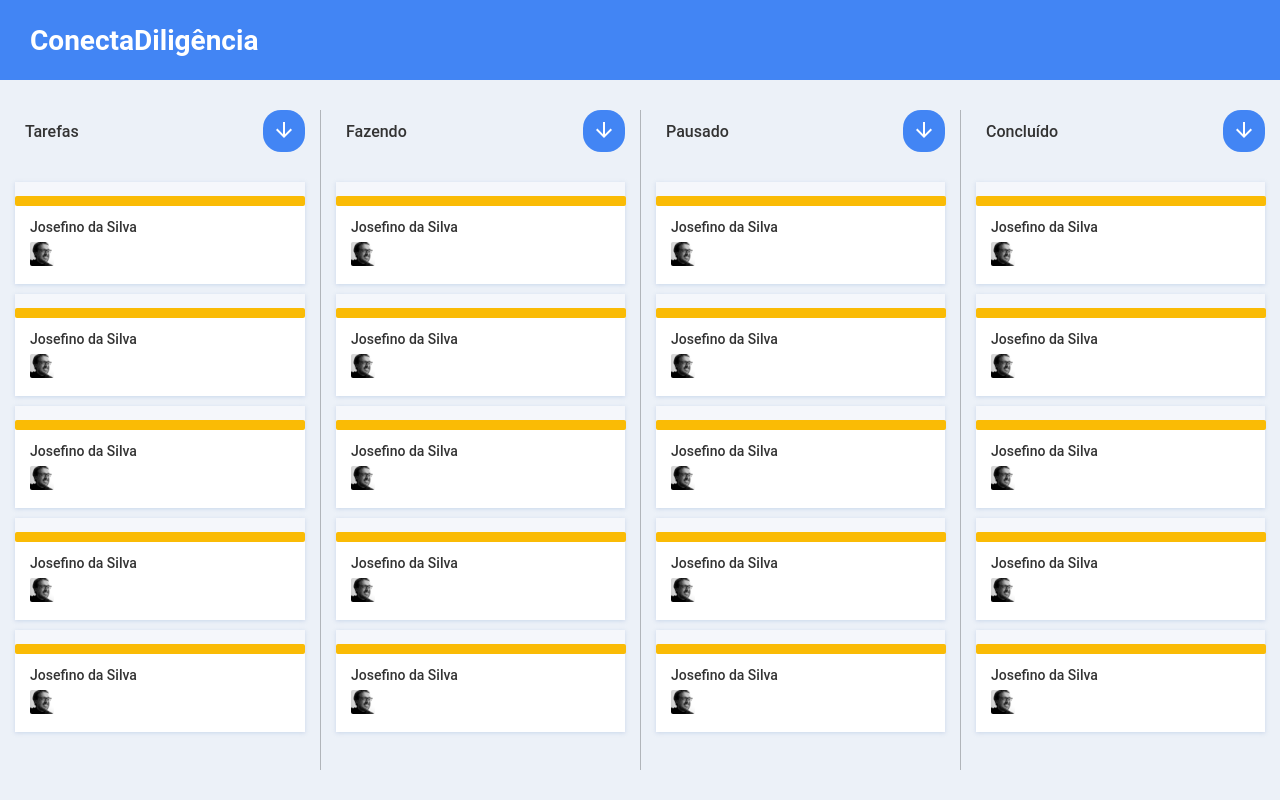
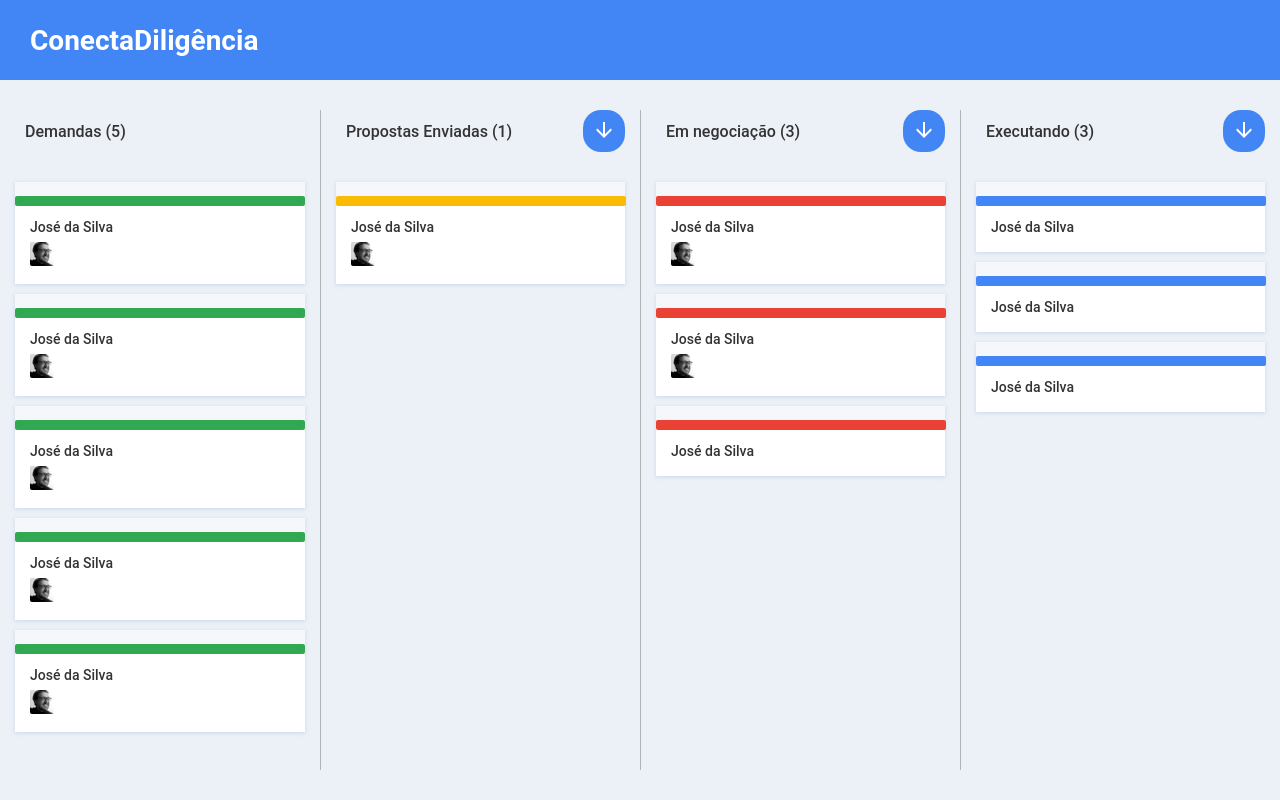
Before and after one commit to JvFern4ndes/conectaDiligencia, a React (Create React App) app in the folder front/: page / in a window 1280 px wide. Built offline with nearby package versions, Linux system fonts and the light colour scheme.

Commit message:
feat: start of development of drag and drop functionality

```diff
--- a/front/package.json
+++ b/front/package.json
@@ -8,6 +8,8 @@
     "@testing-library/user-event": "^13.5.0",
     "prop-types": "^15.8.1",
     "react": "^18.2.0",
+    "react-dnd": "^16.0.1",
+    "react-dnd-html5-backend": "^16.0.1",
     "react-dom": "^18.2.0",
     "react-icons": "^4.8.0",
     "react-scripts": "5.0.1",
--- a/front/src/App.js
+++ b/front/src/App.js
@@ -1,4 +1,6 @@
 import React from 'react';
+import { DndProvider } from 'react-dnd';
+import { HTML5Backend } from 'react-dnd-html5-backend';
 
 import GlobalStyles from './styles/globalStyles';
 
@@ -7,12 +9,12 @@ import Board from './components/Board';
 
 function App() {
   return (
-    <>
+    <DndProvider backend={HTML5Backend}>
       <Header />
       <Board />
 
       <GlobalStyles />
-    </>
+    </DndProvider>
   );
 }
 
--- a/front/src/components/Card/index.js
+++ b/front/src/components/Card/index.js
@@ -1,17 +1,33 @@
 import React from 'react';
+import PropTypes from 'prop-types';
+import { useDrag } from 'react-dnd';
 
 import userPhoto from '../../assets/images/userPhoto.png';
 
 import { Container, Label } from './styles';
 
-export default function Card() {
+export default function Card(props) {
+  const [{ isDragging }, dragRef] = useDrag({
+    type: 'BOX',
+    item: { type: 'CARD' },
+    collect: (monitor) => ({
+      isDragging: monitor.isDragging(),
+    }),
+  });
+
+  const { data } = props;
+
   return (
-    <Container>
+    <Container ref={dragRef} isDragging={isDragging}>
       <header>
-        <Label color="#fabb05" />
+        {data.labels.map((label) => <Label key={label} color={label} />)}
       </header>
-      <p>Josefino da Silva</p>
-      <img src={userPhoto} alt="" />
+      <p>{data.content}</p>
+      { data.user && <img src={userPhoto} alt="userPhoto" /> }
     </Container>
   );
 }
+
+Card.propTypes = {
+  data: PropTypes.node.isRequired,
+};
--- a/front/src/components/List/index.js
+++ b/front/src/components/List/index.js
@@ -14,22 +14,20 @@ export default function List(props) {
     <Container>
       <header>
         <h2>{data.title}</h2>
-        <button type="button">
-          <MdArrowDownward size={24} color="#FFF" />
-        </button>
+        {data.creatable && (
+          <button type="button">
+            <MdArrowDownward size={24} color="#FFF" />
+          </button>
+        )}
       </header>
 
       <ul>
-        <Card />
-        <Card />
-        <Card />
-        <Card />
-        <Card />
+        { data.cards.map((card) => <Card key={card.id} data={card} />) }
       </ul>
     </Container>
   );
 }
 
 List.propTypes = {
-  data: PropTypes.string.isRequired,
+  data: PropTypes.node.isRequired,
 };
--- a/front/src/services/api.js
+++ b/front/src/services/api.js
@@ -1,95 +1,100 @@
+import React from 'react';
+import userPhoto from '../assets/images/userPhoto.png';
+
 export default function loadLists() {
   return [
     {
-      title: 'Tarefas',
-      creatable: true,
+      title: 'Demandas (5)',
+      creatable: false,
       cards: [
         {
           id: 1,
-          content: 'Estudar módulo 01 de NodeJS',
-          labels: ['#7159c1'],
-          user: 'https://rocketseat-cdn.s3-sa-east-1.amazonaws.com/profile.png',
+          content: 'José da Silva',
+          labels: ['#33a852'],
+          user: <img src={userPhoto} alt="" />,
         },
         {
           id: 2,
-          content: 'Criar vídeo para o Youtube ensinando a recriar a interface do Pipefy',
-          labels: ['#7159c1'],
-          user: 'https://rocketseat-cdn.s3-sa-east-1.amazonaws.com/profile.png',
+          content: 'José da Silva',
+          labels: ['#33a852'],
+          user: {
+            username: 'Jose da Silva',
+            image: <img src={userPhoto} alt="" />,
+          },
         },
         {
           id: 3,
-          content: 'Estudar módulo 03 de React Native',
-          labels: ['#7159c1'],
-          user: 'https://rocketseat-cdn.s3-sa-east-1.amazonaws.com/profile.png',
+          content: 'José da Silva',
+          labels: ['#33a852'],
+          user: <img src={userPhoto} alt="" />,
         },
         {
           id: 4,
-          content: 'Gravar Aula "NextJS: Utilizando server-side rendering com ReactJS"',
-          labels: ['#54e1f7'],
-          user: 'https://rocketseat-cdn.s3-sa-east-1.amazonaws.com/profile.png',
+          content: 'José da Silva',
+          labels: ['#33a852'],
+          user: <img src={userPhoto} alt="" />,
         },
         {
           id: 5,
-          content: 'Gravar testes e deploy ReactJS',
-          labels: ['#54e1f7'],
-          user: 'https://rocketseat-cdn.s3-sa-east-1.amazonaws.com/profile.png',
+          content: 'José da Silva',
+          labels: ['#33a852'],
+          user: <img src={userPhoto} alt="" />,
         },
       ],
     },
     {
-      title: 'Fazendo',
-      creatable: false,
+      title: 'Propostas Enviadas (1)',
+      creatable: true,
       cards: [
         {
           id: 6,
-          content: 'Recriando clone do Pipefy',
-          labels: [],
-          user: 'https://rocketseat-cdn.s3-sa-east-1.amazonaws.com/profile.png',
+          content: 'José da Silva',
+          labels: ['#fabb05'],
+          user: <img src={userPhoto} alt="" />,
         },
       ],
     },
     {
-      title: 'Pausado',
-      creatable: false,
+      title: 'Em negociação (3)',
+      creatable: true,
       cards: [
         {
           id: 7,
-          content: 'Gravar sobre Geolocalização e mapas com React Native',
-          labels: ['#7159c1'],
-          user: 'https://rocketseat-cdn.s3-sa-east-1.amazonaws.com/profile.png',
+          content: 'José da Silva',
+          labels: ['#e94235'],
+          user: <img src={userPhoto} alt="" />,
         },
         {
           id: 8,
-          content: 'Gravar testes e deploy ReactJS',
-          labels: ['#54e1f7'],
-          user: 'https://rocketseat-cdn.s3-sa-east-1.amazonaws.com/profile.png',
+          content: 'José da Silva',
+          labels: ['#e94235'],
+          user: <img src={userPhoto} alt="" />,
         },
         {
           id: 9,
-          content: 'Ajustes na biblioteca unform',
-          labels: [],
+          content: 'José da Silva',
+          labels: ['#e94235'],
         },
       ],
     },
     {
-      title: 'Concluído',
-      creatable: false,
-      done: true,
+      title: 'Executando (3)',
+      creatable: true,
       cards: [
         {
           id: 10,
-          content: 'Gravar aula sobre deploy e CI com React Native',
-          labels: [],
+          content: 'José da Silva',
+          labels: ['#4285f4'],
         },
         {
           id: 12,
-          content: 'Gravar testes e deploy ReactJS',
-          labels: ['#54e1f7'],
+          content: 'José da Silva',
+          labels: ['#4285f4'],
         },
         {
           id: 13,
-          content: 'Gravar Aula "Internacionalização de aplicações Node.js, ReactJS e React Native"',
-          labels: ['#7159c1'],
+          content: 'José da Silva',
+          labels: ['#4285f4'],
         },
       ],
     },
```
Also changed, not shown: 1 other file (tests, documents, lock files or other folders).
